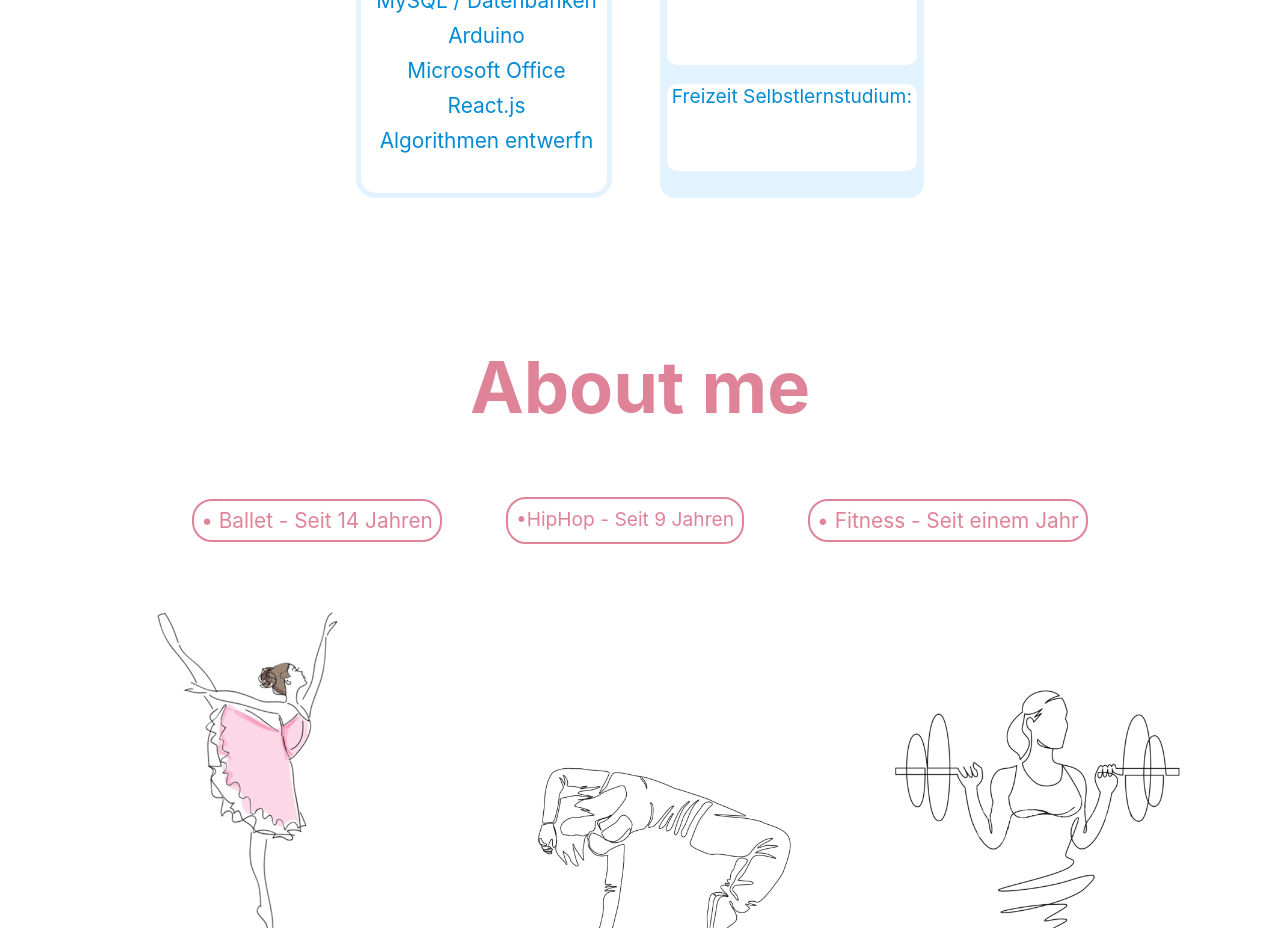
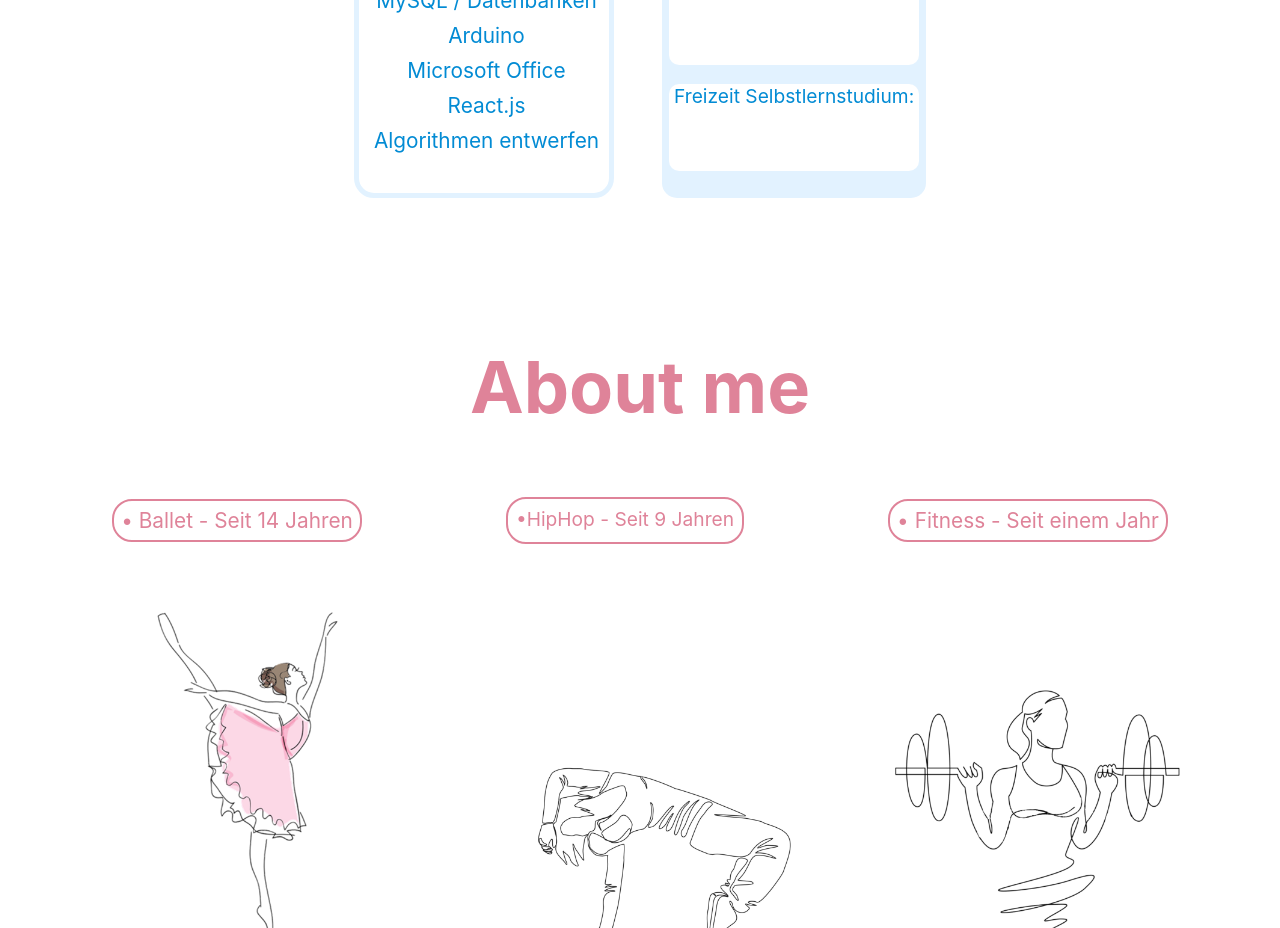
Before and after one commit to marianives/marianivesgallo.ch, a React app: page / in a window 1280 px wide. Shown: the part 2220-3148 px from the top of the page. Built offline with nearby package versions, Linux system fonts and the light colour scheme; some icons are missing.

Commit message:
finish design

```diff
--- a/src/App.css
+++ b/src/App.css
@@ -160,8 +160,8 @@
   padding: 8px;
   border-radius: 20px;
   font-size: 1.2rem;
-  margin-right: 4rem;
-  margin-left: 4rem;
+  margin-right: 9rem;
+  margin-left: 9rem;
 }
 
 .hobbys {
@@ -326,7 +326,7 @@
   }
 
   .titelSP {
-    font-size: 2rem;
+    font-size: 1rem;
   }
 }
 
--- a/src/components/Skills.js
+++ b/src/components/Skills.js
@@ -34,13 +34,13 @@ const Skills = () => {
               <p className='sprachen'>React.js</p>
             </a>
             <a href='https://portfolio.bbbaden.ch/view/view.php?t=uiaHDgd4oy08cjf7VYEw' className='portfoliolink' target="_blank" rel="noreferrer">
-            <p className='sprachen'>Algorithmen entwerfn</p>
+              <p className='sprachen'>Algorithmen entwerfen</p>
             </a>
         </div>
         <div className='boxprojects'>
           <BoxProjects></BoxProjects>
         </div>
-      </div>
+      </div >
 
 
     </div >
```
Lines whose indentation alone changed are shown as unchanged.
